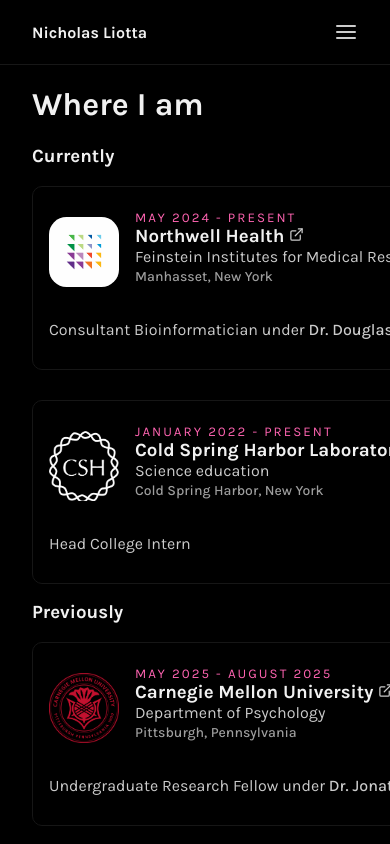
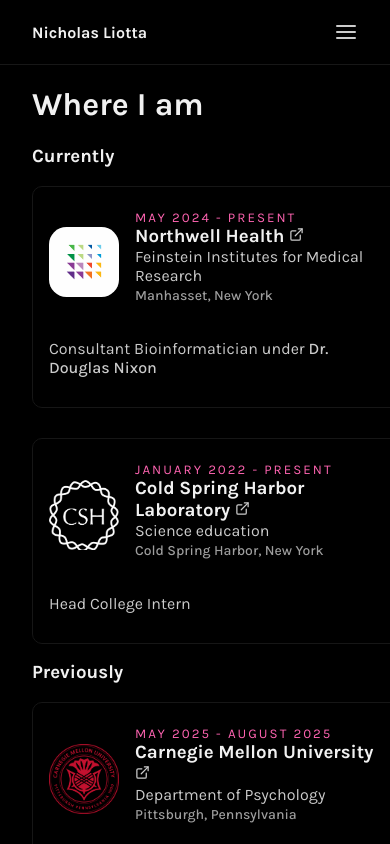
Before and after one commit to nickliotta/nickliotta.com, a React (Vite) app: page /where in a window 390 px wide. Built offline with nearby package versions, Linux system fonts and the light colour scheme; no server answers.

Commit message:
Shortened work container for mobile

```diff
--- a/src/components/Post.tsx
+++ b/src/components/Post.tsx
@@ -77,17 +77,21 @@
 const Article = styled.article`
     color: #fff;
     line-height: 1.5;
+
     h1 {
         margin-top: 0.67em;
         margin-bottom: -1.25rem;
     }
+
     h2, h3, h4, h5, h6 {
         margin-top: 1.5rem;
         margin-bottom: 0.5rem;
     }
+
     p {
         margin-bottom: 1rem;
     }
+
     a {
         color: #ff65b2;
         text-decoration: none !important;
@@ -96,6 +100,7 @@
             text-decoration: none !important;
         }
     }
+
     img {
         max-width: 100%;
         height: auto;
--- a/src/components/Work.tsx
+++ b/src/components/Work.tsx
@@ -150,6 +150,10 @@
 	&:hover {
 		background-color: hsl(var(--primary-800));
 	}
+
+    @media (max-width: 768px) {
+        width: 23em; // narrower on mobile
+    }
 `;
 
 const Advisor = styled.a`
```
